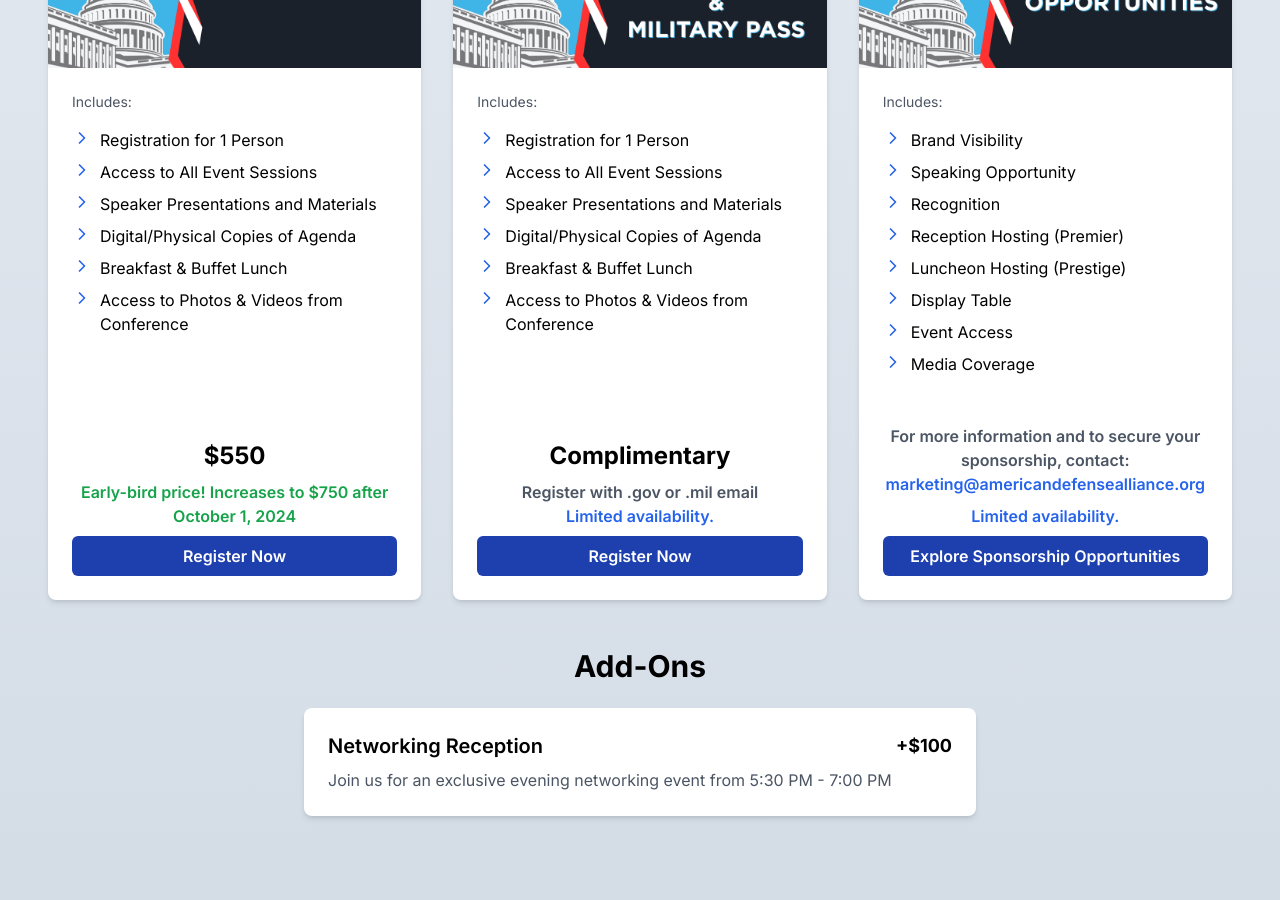
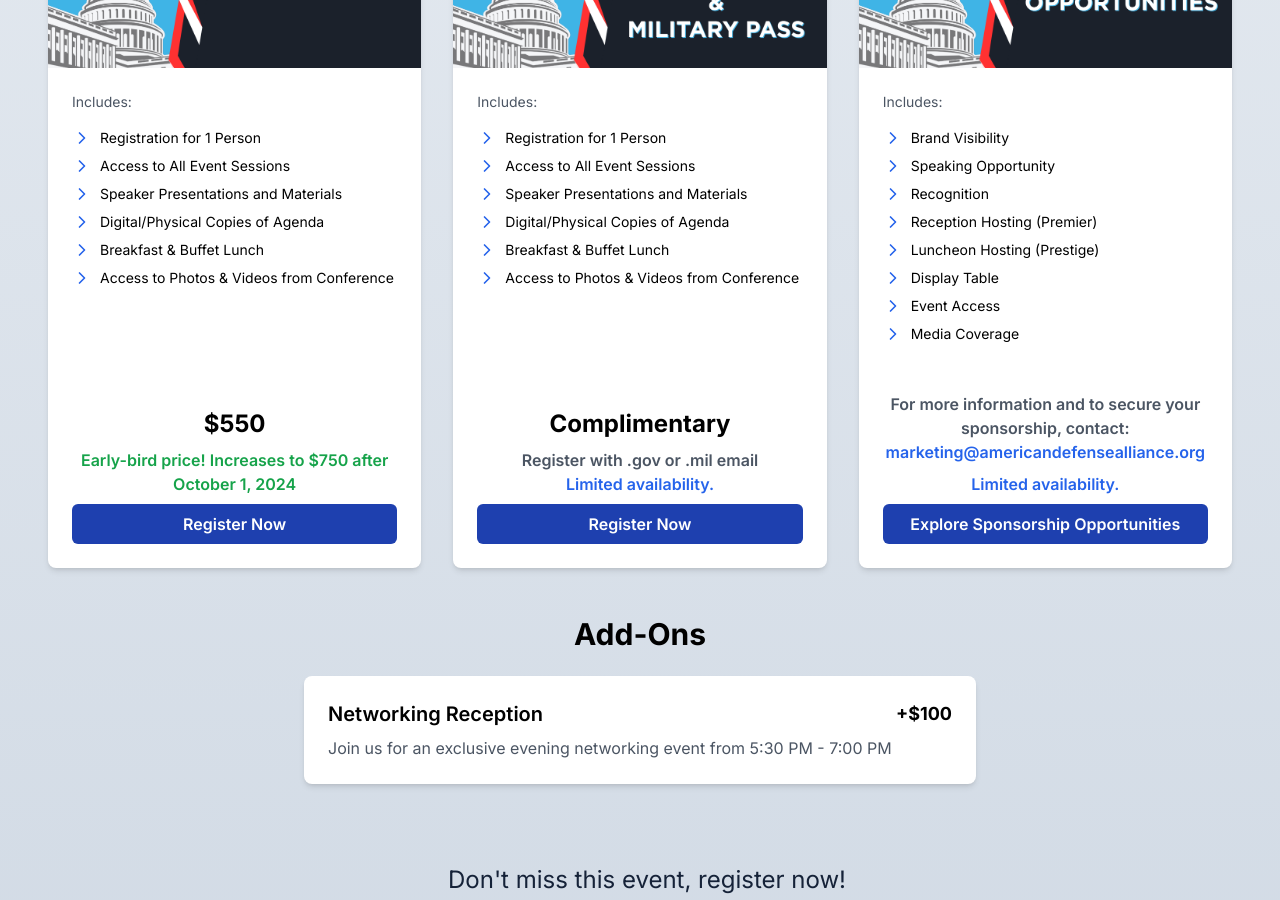
Before and after one commit to masonym/ada-website, a Next.js app: page /events/2025-defense-industry-forecast in a window 1280 px wide. Shown: the part 1660-2560 px from the top of the page. Built offline with nearby package versions, Linux system fonts and the light colour scheme.

Commit message:
Reduced font size on cards

```diff
--- a/src/app/components/RegistrationCard.tsx
+++ b/src/app/components/RegistrationCard.tsx
@@ -62,7 +62,7 @@ const RegistrationCard = ({ item }: RegistrationProp) => {
                         {item.perks.map((perk, index) => (
                             <li key={index} className="flex items-start">
                                 <ChevronRight className="h-5 w-5 mr-2 text-blue-600 flex-shrink-0" />
-                                <span className="text-md">{perk}</span>
+                                <span className="text-sm">{perk}</span>
                             </li>
                         ))}
                     </ul>
```
